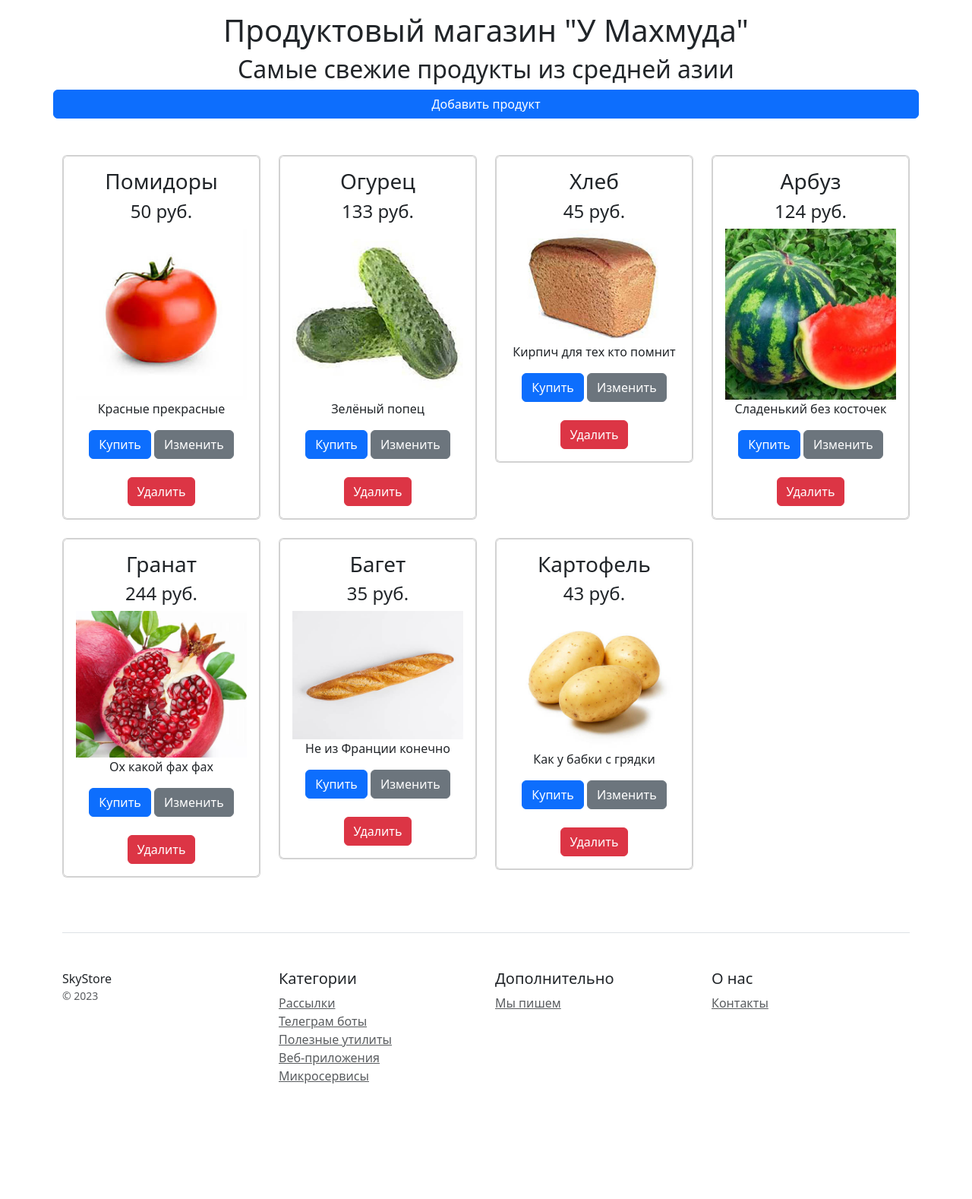
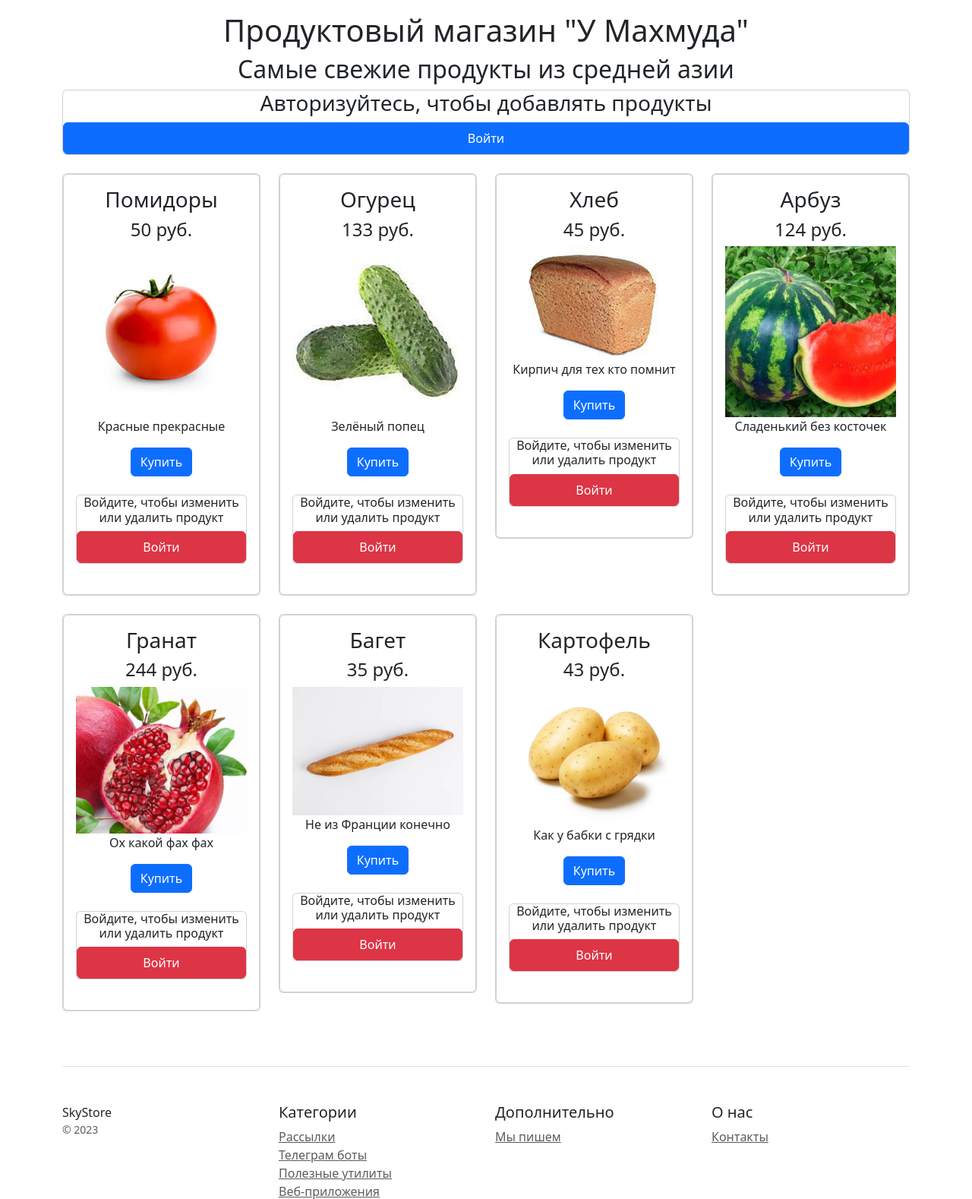
Before and after one commit to GaliulinYar/dz19_2, a Django app: page / in a window 1280 px wide. Shown: the part 75-1653 px from the top of the page at 76% size. Before the commit the page ends 1501 px from the top, so only its background shows below. Run offline with Django 4.2, Linux system fonts and the light colour scheme; data comes from the database, SQL or seed files in the repository; some libraries are stand-ins or nearby versions.

Commit message:
Изенение бэкэнда

```diff
--- a/main/templates/main/index.html
+++ b/main/templates/main/index.html
@@ -8,9 +8,16 @@
             <h2>Самые свежие продукты из средней азии</h2>
         </div>
 
-
+        {% if user.is_authenticated %}
         <a class="btn btn-primary mb-5" href="{% url 'create_product' %}">Добавить продукт</a>
-
+        {% else %}
+        <div class="col-12 mb-6">
+            <div class="card mb-4 box-shadow">
+                <h3>Авторизуйтесь, чтобы добавлять продукты</h3>
+                <a class="p-2 btn btn-primary" href="{% url 'users:login' %}">Войти</a>
+            </div>
+        </div>
+        {% endif %}
 
     {% for object in object_list %}
         <div class="col-3">
@@ -26,9 +33,19 @@
                                 <p class="card-text">
                             {{ object.description_prod }}
                                 </p>
+                        {% if user.is_authenticated %}
                                 <a href="{% url 'product' object.pk %}" class="btn btn-primary mb-4">Купить</a>
                                 <a href="{% url 'update_product' object.pk %}" class="btn btn-secondary mb-4">Изменить</a>
                                 <a href="{% url 'delete' object.pk %}" class="btn btn-danger">Удалить</a>
+                        {% else %}
+                            <a href="{% url 'product' object.pk %}" class="btn btn-primary mb-4">Купить</a>
+                            <div class="card mb-4 box-shadow">
+                                <h6>Войдите, чтобы изменить или удалить продукт</h6>
+                                <a class="p-2 btn btn-danger" href="{% url 'users:login' %}">Войти</a>
+                            </div>
+
+                        {% endif %}
+
                     </div>
                 </div>
             </div>
--- a/main/templates/main/product.html
+++ b/main/templates/main/product.html
@@ -11,6 +11,7 @@
 
             <!-- Правая часть с информацией о товаре -->
             <div class="col-md-8">
+                <p>Товар создал: {{ product.user_boss|default:"НЕТ СОЗДАТЕЛЯ" }}</p>
                 <h2>{{ product.name_prod }}</h2>
                 <p>Описание товара: {{ product.description_prod }}</p>
                 <p>Цена: {{ product.price_prod }} руб.</p>
```
